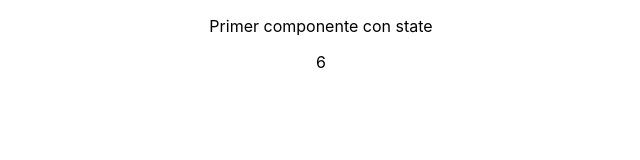
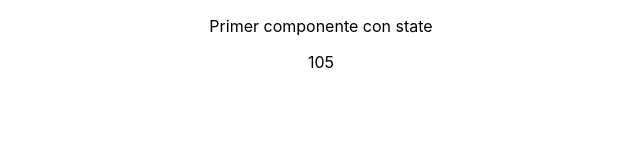
Before and after one commit to arialisme/aprende-react-js-2, a React (Create React App) app: page / in a window 1280 px wide. Shown: the top 160 px of the page, without its empty margins (319-959 px from the left). Built offline with nearby package versions, Linux system fonts and the light colour scheme.

Commit message:
State 4  Inicializando el estado mediante Props

```diff
--- a/src/App.js
+++ b/src/App.js
@@ -3,9 +3,10 @@ import logo from "./logo.svg";
 import "./App.css";
 
 class Contador extends Component {
-  constructor() {
-    super();
-    this.state = { contador: 1 };
+  constructor(props) {
+    super(props);
+    console.log(this.props.contadorInicial);
+    this.state = { contador: this.props.contadorInicial };
     setInterval(() => {
       this.setState({ contador: this.state.contador + 1 });
     }, 1000);
@@ -15,6 +16,8 @@ class Contador extends Component {
     return <ContadorNumero numero={this.state.contador} />;
   }
 }
+
+Contador.defaultProps = { contadorInicial: 0 };
 
 class ContadorNumero extends Component {
   render() {
@@ -27,7 +30,7 @@ class App extends Component {
     return (
       <div className="App">
         <p>Primer componente con state</p>
-        <Contador />
+        <Contador contadorInicial={100} />
       </div>
     );
   }
```
